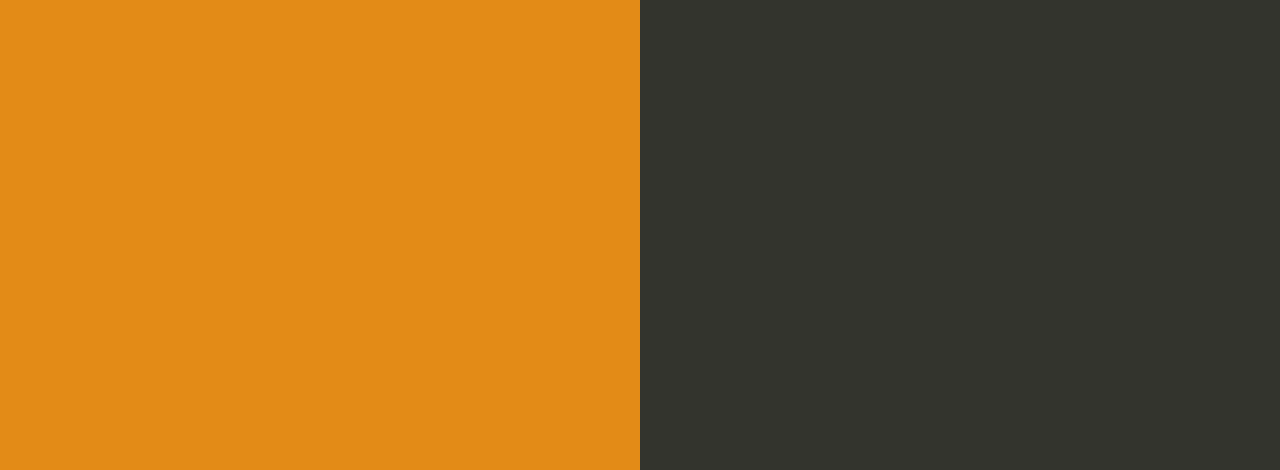
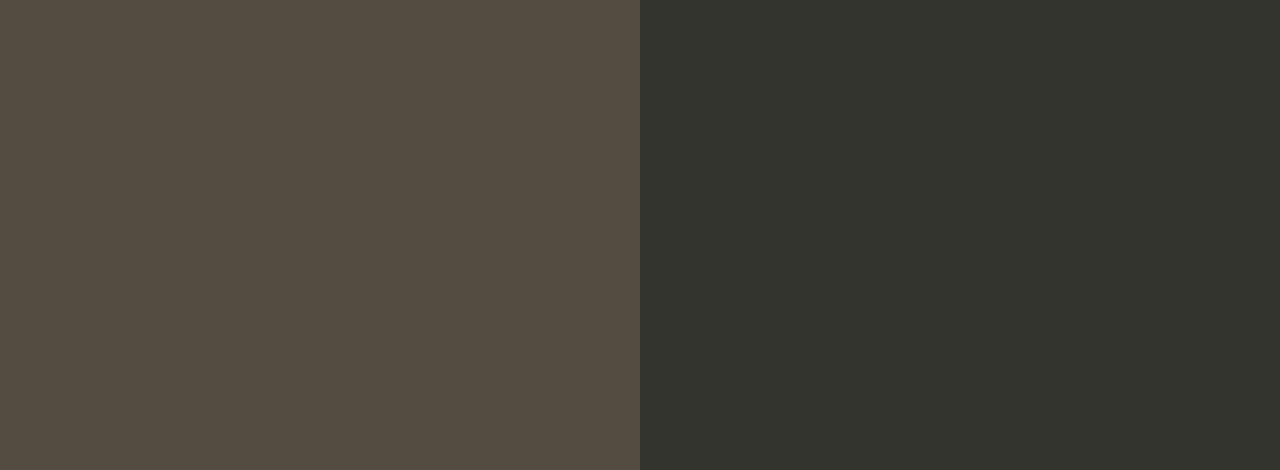
Before and after one commit to naveen841/aws_cicd_nodapp, a website: page index.html in a window 1280 px wide. Shown: the part 330-800 px from the top of the page. Drawn offline with Linux system fonts and the light colour scheme.

Commit message:
clor chnages

```diff
--- a/index.html
+++ b/index.html
@@ -35,7 +35,7 @@
 
         text-align: right;
         padding-top: 11em;
-        background-color: rgb(227, 139, 23);
+        background-color: rgb(84, 76, 65);
 
       }
       .textColumn p {
```
